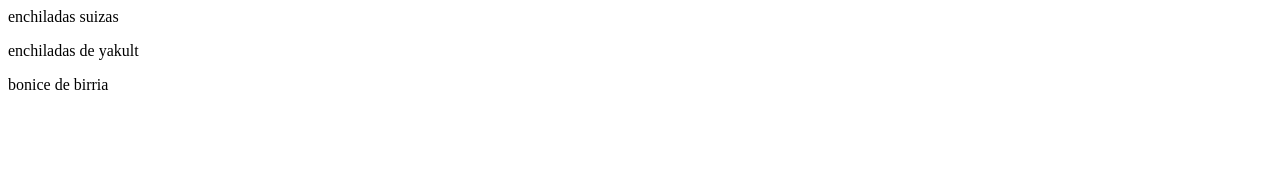
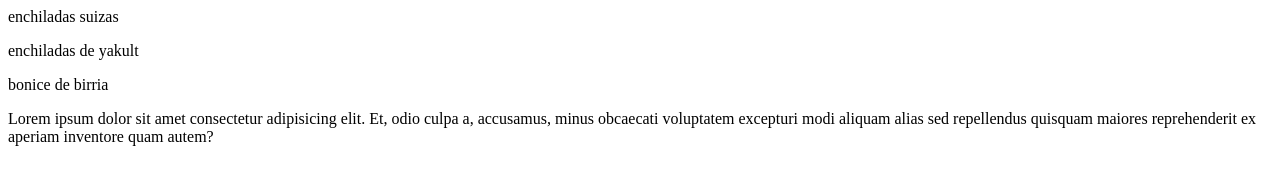
Before and after one commit to EAAR-300519/La_RaToNeRa, a website: page index.html in a window 1280 px wide. Drawn offline with Linux system fonts and the light colour scheme.

```diff
--- a/index.html
+++ b/index.html
@@ -4,5 +4,6 @@
 		<p>enchiladas suizas</p>
 		<p>enchiladas de yakult</p>
 		<p>bonice de birria</p>
+		Lorem ipsum dolor sit amet consectetur adipisicing elit. Et, odio culpa a, accusamus, minus obcaecati voluptatem excepturi modi aliquam alias sed repellendus quisquam maiores reprehenderit ex aperiam inventore quam autem?
 	</head>
 </html>
```
